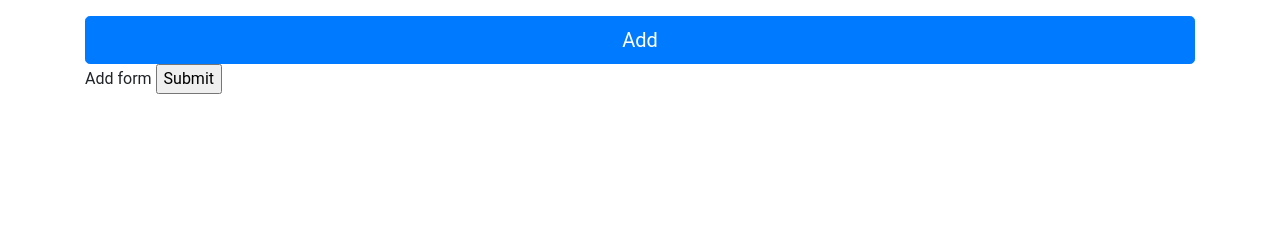
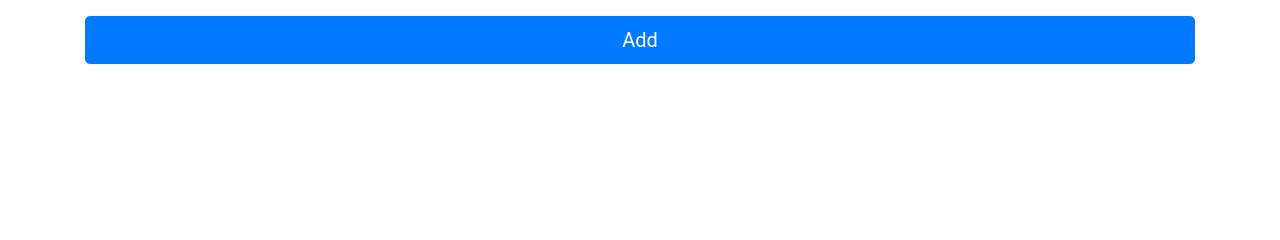
Before and after one commit to cjstein/journal-app, a Django app: page /journal/entry/new/ in a window 1280 px wide. Shown: the part 454-694 px from the top of the page. Run offline with Django 3.2, Linux system fonts and the light colour scheme; the visitor is signed in with stand-in values (Sample User, id 1); data that the repository does not hold is empty; some libraries are stand-ins or nearby versions.

Commit message:
fixing auto-complete

```diff
--- a/journal_app/templates/journal/entry_form.html
+++ b/journal_app/templates/journal/entry_form.html
@@ -24,9 +24,8 @@
         <table>
           {{ view.formset }}
         </table>
-        <span id="add-form" class="button">Add form</span>
-
-        <input type="submit" />
+      </form>
+    </div>
   {% endwith %}
 {% endblock %}
 
```
